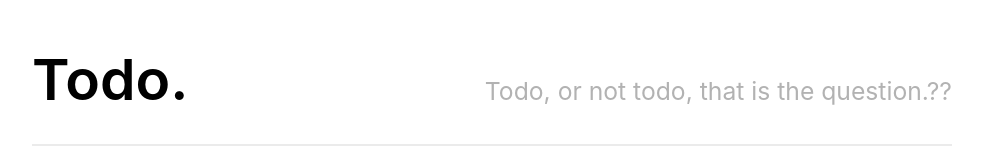
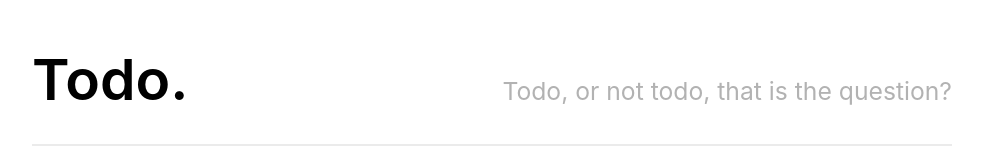
Before and after one commit to martinmjensen/Todo, a React (Create React App) app: page / in a window 1280 px wide. Shown: the top 166 px of the page, without its empty margins (148-1131 px from the left). Built offline with nearby package versions, Linux system fonts and the light colour scheme; a web font is replaced by a local one.

Commit message:
changes to readme

```diff
--- a/src/components/Header/Header.js
+++ b/src/components/Header/Header.js
@@ -5,7 +5,7 @@ import './Header.scss'
 const Header = () => (
     <header>
         <h1 className='title'>Todo.</h1>
-        <h2 className='sub-title'>Todo, or not todo, that is the question.??</h2>
+        <h2 className='sub-title'>Todo, or not todo, that is the question?</h2>
     </header>
 )
 
```
Also changed, not shown: 1 other file (tests, documents, lock files or other folders).
